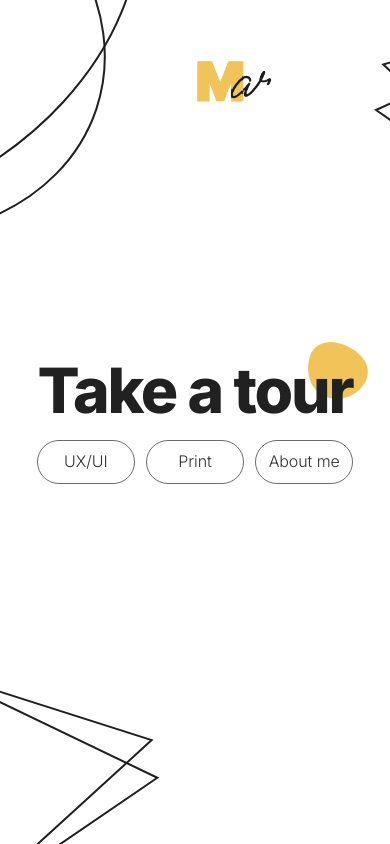
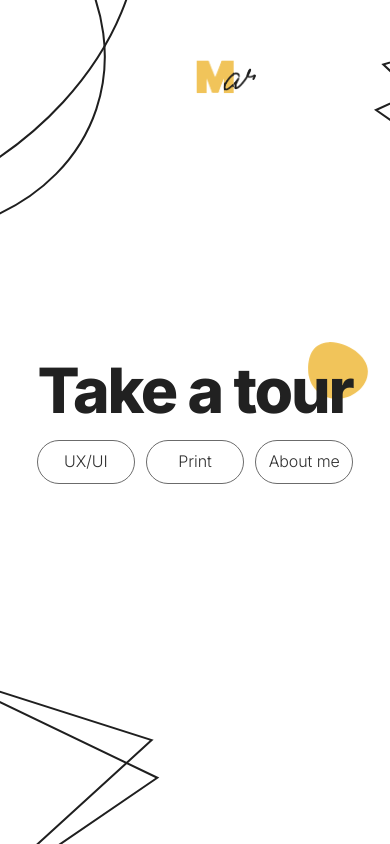
Before and after one commit to lukaslordofficial-cmyk/stronamarty, a React (Vite) app: page / in a window 390 px wide. Built offline with nearby package versions, Linux system fonts and the light colour scheme.

Commit message:
Shrink the Mart logo by 20%.
Scale the mark on the tour, About intro, and board so it sits at 80% of its previous size.

Co-authored-by: marta.bensalem <marta.bensalem@gmail.com>

```diff
--- a/src/board.css
+++ b/src/board.css
@@ -29,7 +29,7 @@
 }
 
 .board-logo {
-  width: clamp(72px, 6.5vw, 118px);
+  width: clamp(57.6px, 5.2vw, 94.4px);
 }
 
 .board-copy {
--- a/src/frames.ts
+++ b/src/frames.ts
@@ -34,7 +34,7 @@ const designed: Frame[] = [
     height: 2772,
     sizes: FULL,
     alt: 'Hi I’m Marta Bensalem, UX/UI Designer. I create experiences that are impactful and perhaps, even a bit delightful.',
-    logo: { left: 1182, top: 151, width: 334 },
+    logo: { left: 1182, top: 151, width: 267.2 },
     accent: { x: 280, y: 0, w: 700, h: 2772 },
   },
   {
--- a/src/index.css
+++ b/src/index.css
@@ -191,7 +191,7 @@ main {
   position: absolute;
   left: 24.43cqw;
   top: 3.805cqw;
-  width: 6.4cqw;
+  width: 5.12cqw;
 }
 
 .frame {
@@ -664,7 +664,7 @@ body.is-ready .pill-about {
   .tour-logo {
     left: 50%;
     top: max(28px, 7svh);
-    width: 26cqw;
+    width: 20.8cqw;
     translate: -50% 0;
   }
 
```
